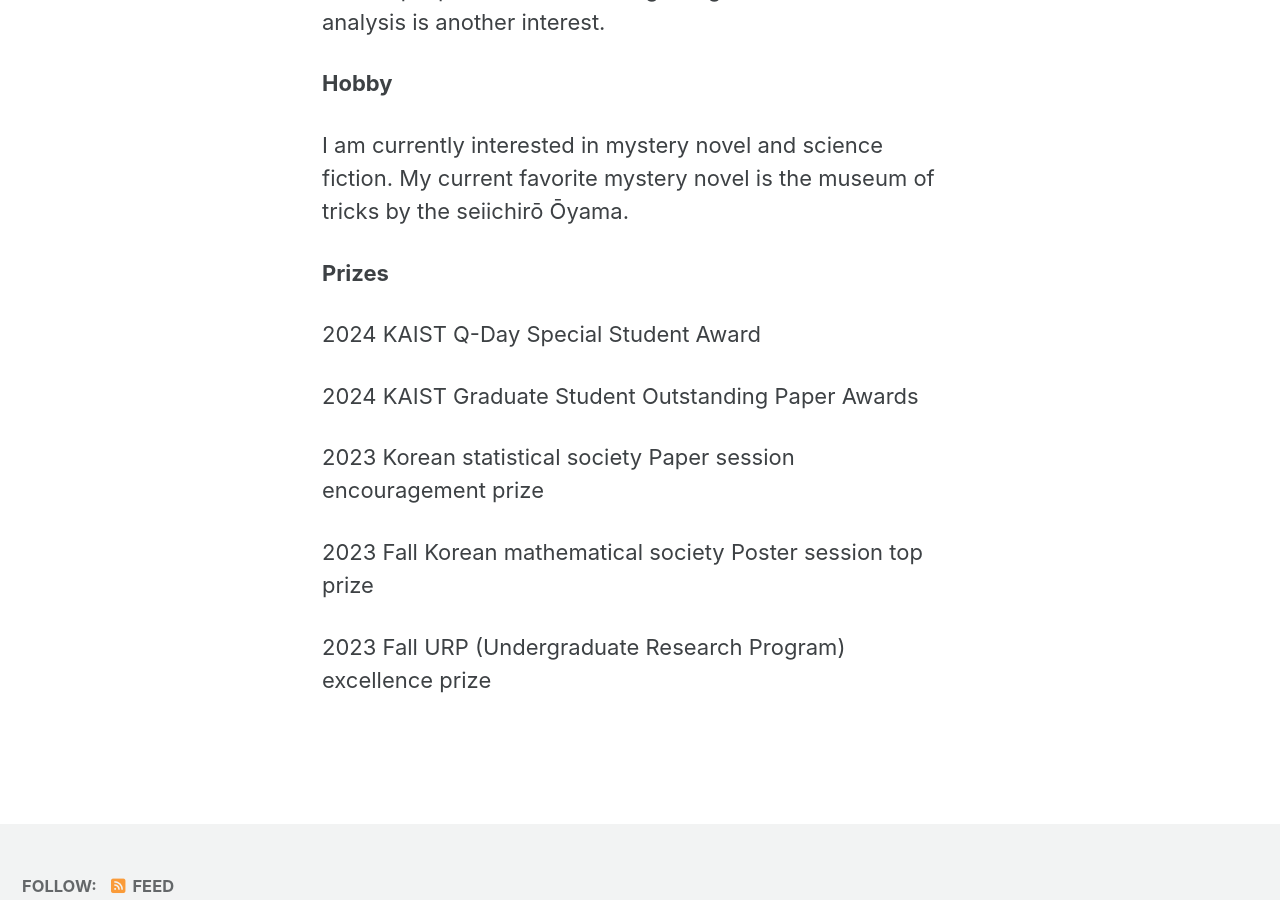
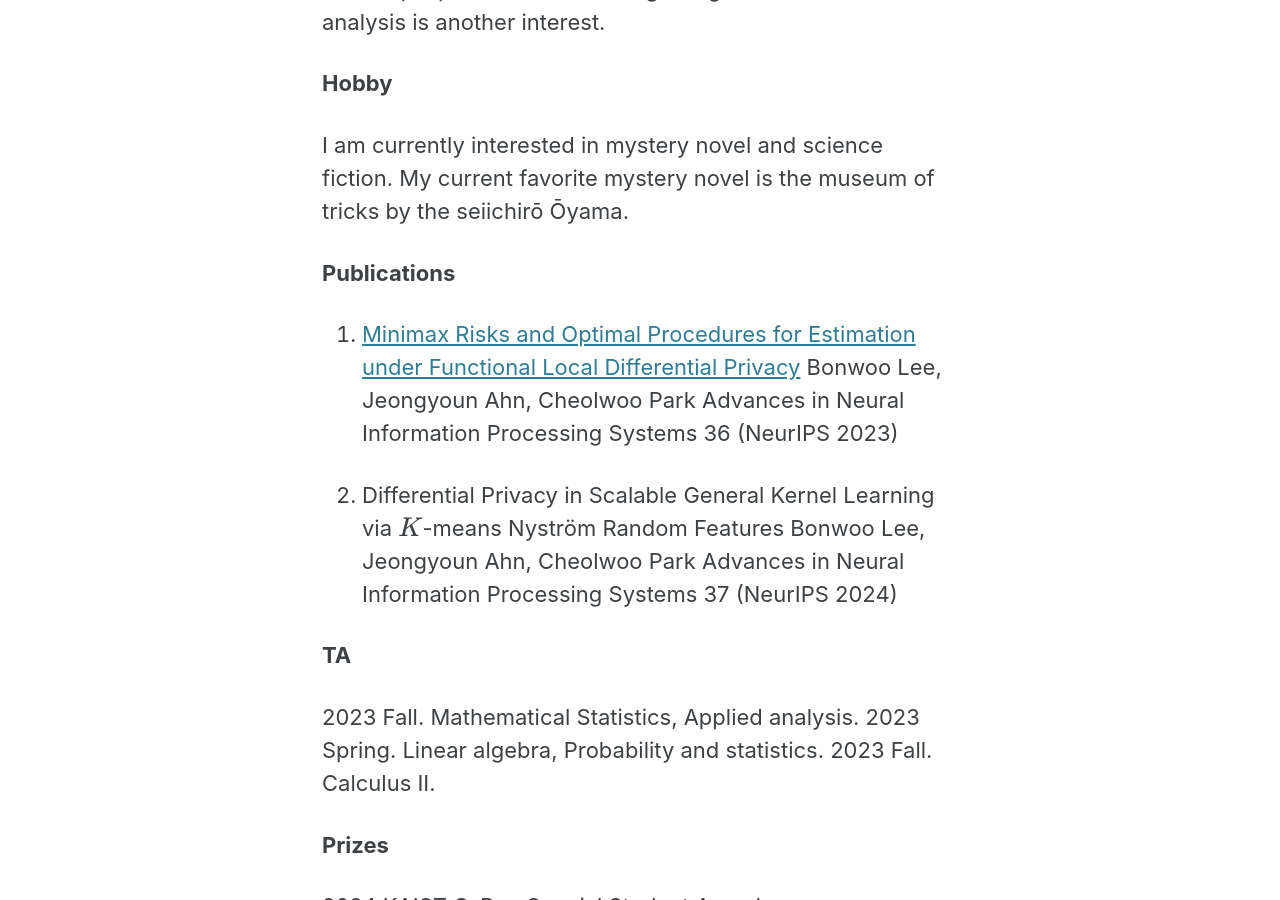
Before and after one commit to righthim/righthim.github.io, a Jekyll site: the page built from _pages/About.md, in a window 1280 px wide and 900 px high, scrolled down 412 px. Built offline with Jekyll 4.4.1, drawn with Linux system fonts in a browser that asks for light colours; cached includes are drawn as plain includes; formulas are drawn with MathJax 3.

Commit message:
Update About.md

```diff
--- a/_pages/About.md
+++ b/_pages/About.md
@@ -15,6 +15,22 @@ __Hobby__
 
 I am currently interested in mystery novel and science fiction. My current favorite mystery novel is the museum of tricks by the seiichirō Ōyama.
 
+__Publications__
+
+1. [Minimax Risks and Optimal Procedures for Estimation under Functional Local Differential Privacy](https://proceedings.neurips.cc/paper_files/paper/2023/hash/b4dde7f1bc45bf9c0fda8db8f272b758-Abstract-Conference.html)
+Bonwoo Lee, Jeongyoun Ahn, Cheolwoo Park
+Advances in Neural Information Processing Systems 36 (NeurIPS 2023)
+
+2. Differential Privacy in Scalable General Kernel Learning via $K$-means Nystr&#246;m Random Features
+Bonwoo Lee, Jeongyoun Ahn, Cheolwoo Park
+Advances in Neural Information Processing Systems 37 (NeurIPS 2024)
+
+__TA__
+
+2023 Fall. Mathematical Statistics, Applied analysis.
+2023 Spring. Linear algebra, Probability and statistics.
+2023 Fall. Calculus II.
+
 __Prizes__
 
 2024 KAIST Q-Day Special Student Award
```
